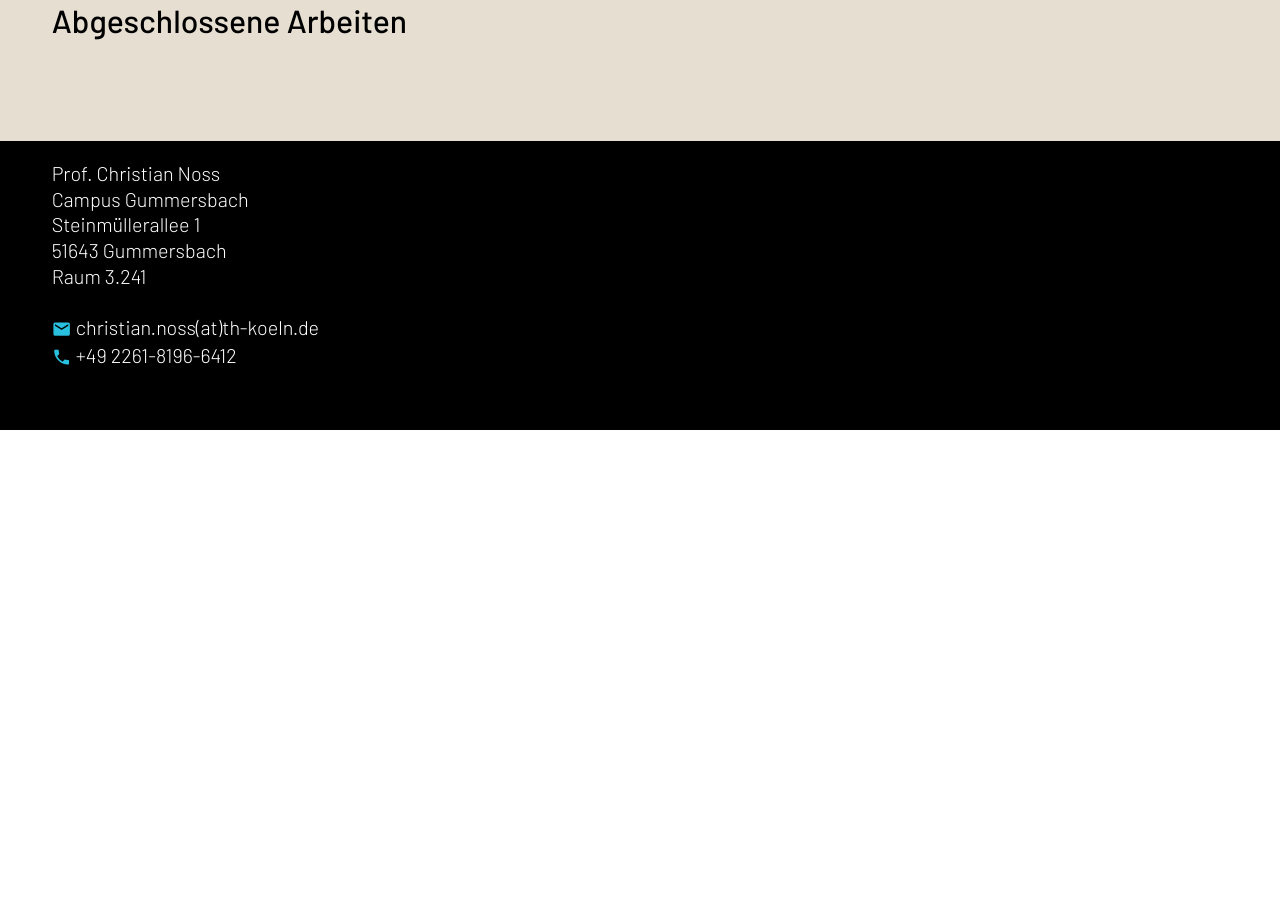
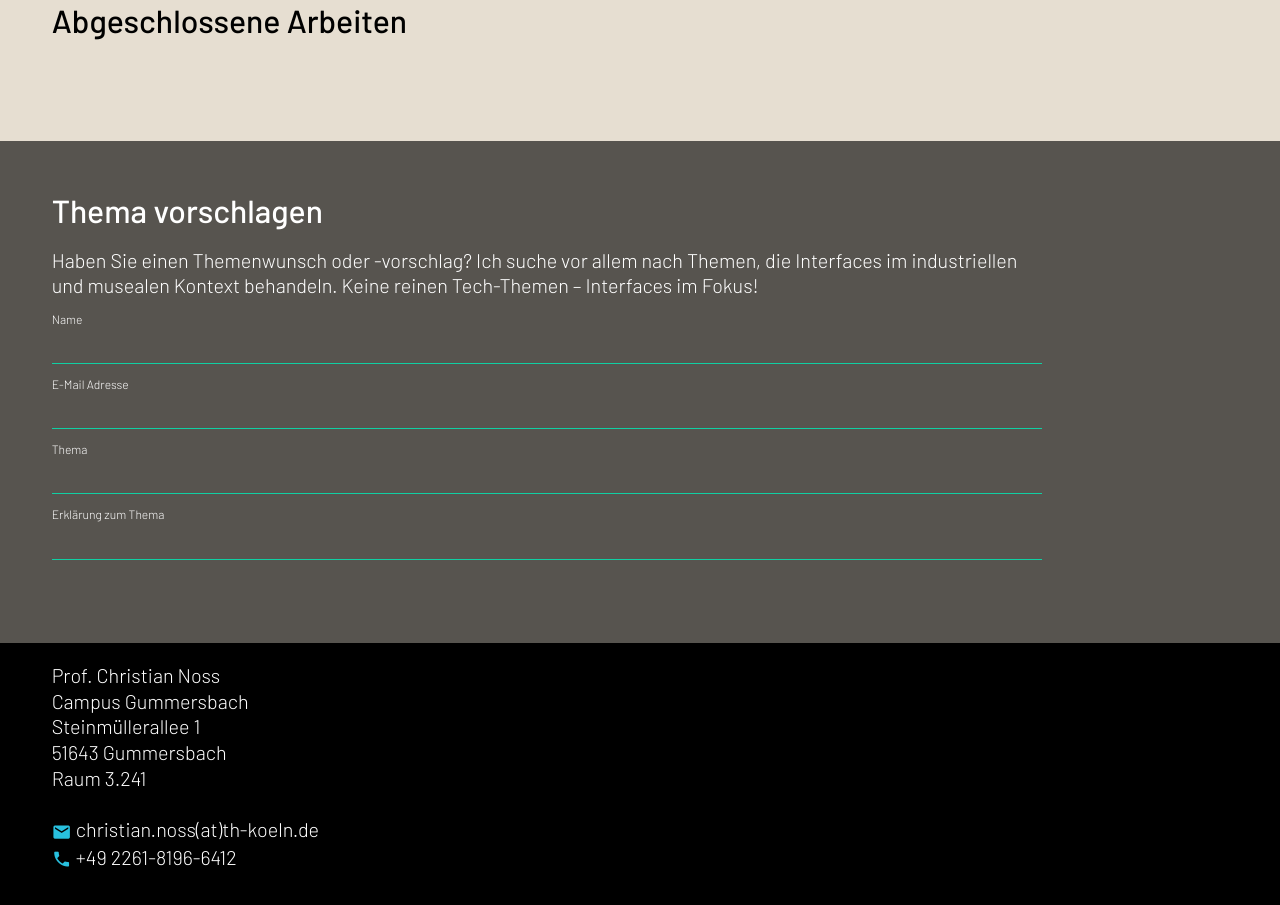
Before and after one commit to mi-classroom/fd-2025-pr-fungstraining-vschaefer, a website with bundled scripts: page index.html in a window 1280 px wide. Shown: the part 3007-3912 px from the top of the page. Before the commit the page ends 3437 px from the top, so only its background shows below. Built offline with nearby package versions, Linux system fonts and the light colour scheme; a web font is replaced by a local one.

Commit message:
Task 4 solved

```diff
--- a/assets/styles/components/form.css
+++ b/assets/styles/components/form.css
@@ -3,3 +3,17 @@
 
 /* Form
 ############################################################################ */
+.form {
+  display: flex;
+  flex-direction: column;
+  gap: var(--size-xs);
+
+  label {
+    font-size: var(--size-s);
+  }
+
+  input {
+    border-bottom: solid var(--border-width-s) var(--color-green);
+    font-size: var(--size-m);
+  }
+}
--- a/assets/styles/variables.css
+++ b/assets/styles/variables.css
@@ -79,4 +79,6 @@
   --radius-s: 0.5rem;
   --shadow-m: 0 0 10px rgb(0 0 0 / 20%);
   --size-image-thumbnail: 12.5rem;
+
+  --border-width-s: 1px;
 }
--- a/index.html
+++ b/index.html
@@ -305,6 +305,22 @@
       <ul data-js-finished-works class="work-overview is-full-width"></ul>
     </section>
 
+    <section class="section with-bg-dark">
+      <h2>Thema vorschlagen</h2>
+      <p>Haben Sie einen Themenwunsch oder -vorschlag? Ich suche vor allem nach Themen, die Interfaces im industriellen und musealen Kontext behandeln. Keine reinen Tech-Themen – Interfaces im Fokus!</p>
+      <form class="form" action="#">
+        <label for="name">Name</label>
+        <input type="text" id="name" name="name" required>
+        <label for="email">E-Mail Adresse</label>
+        <input type="email" id="email" name="email" required>
+        <label for="topic">Thema</label>
+        <input type="topic" id="topic" name="topic" required>
+        <label for="description">Erklärung zum Thema</label>
+        <input type="text" id="description" name="description" required>
+      </form>
+    </section>
+
+
   </main>
   <footer class="footer">
     <div>
```
